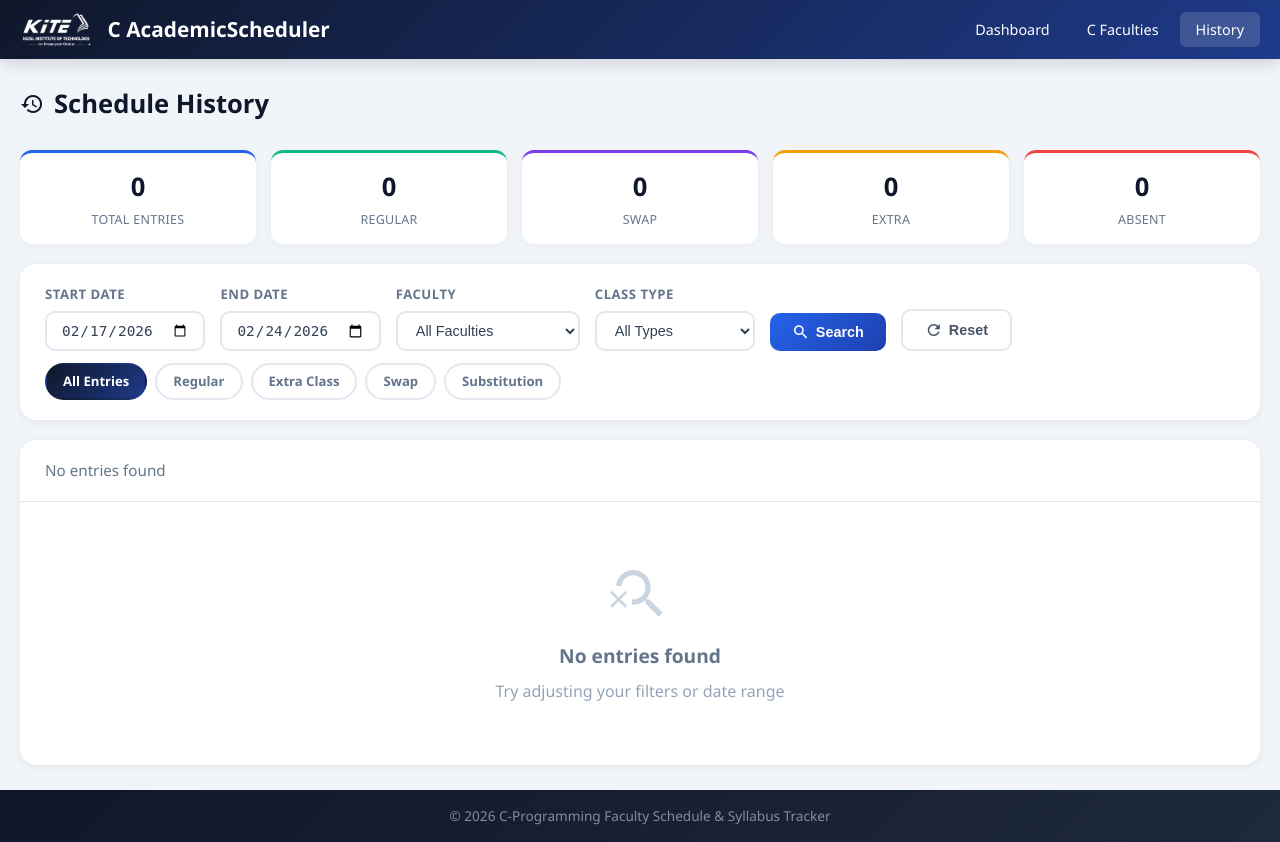
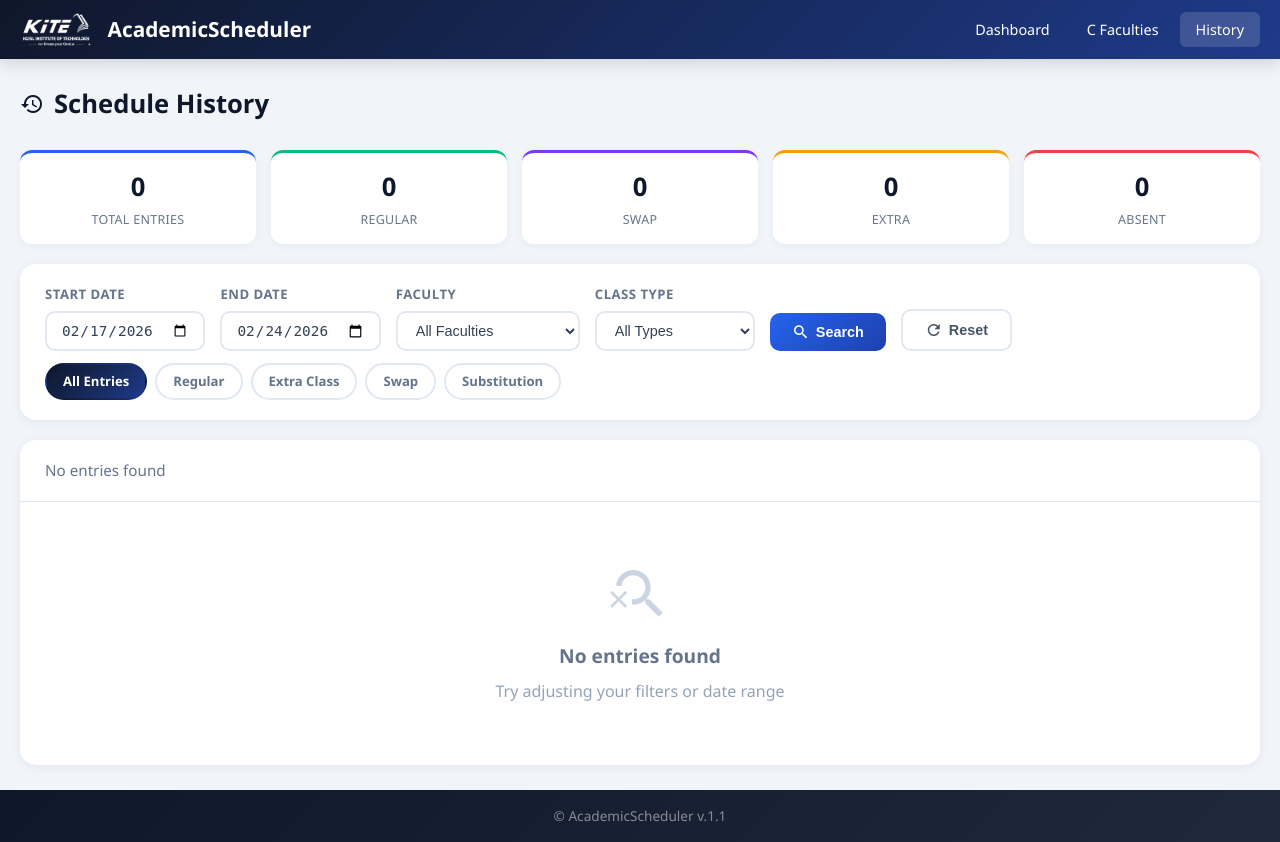
Before and after one commit to mourishantony/C_faculties_chatbot, a FastAPI app: page /cprog_history_h4m1 in a window 1280 px wide. Run offline with FastAPI, Linux system fonts and the light colour scheme; data comes from the database, SQL or seed files in the repository; data that the repository does not hold is empty.

Commit message:
Update titles and footers across templates to standardize branding as "AcademicScheduler v.1.1"

```diff
--- a/templates/admin_dashboard.html
+++ b/templates/admin_dashboard.html
@@ -150,7 +150,7 @@
         <!-- Footer -->
         <footer class="footer">
             <div class="container">
-                <p>&copy; 2026  C-Programming Faculty Schedule & Syllabus Tracker</p>
+                <p>&copy; AcademicScheduler v.1.1</p>
             </div>
         </footer>
     </div>
--- a/templates/admin_history.html
+++ b/templates/admin_history.html
@@ -3,7 +3,7 @@
 <head>
     <meta charset="UTF-8">
     <meta name="viewport" content="width=device-width, initial-scale=1.0">
-    <title>C AcademicScheduler</title>
+    <title>AcademicScheduler</title>
     <link rel="stylesheet" href="/static/css/style.css">
     <link href="https://fonts.googleapis.com/icon?family=Material+Icons" rel="stylesheet">
     <link rel="icon" type="image/png" href="/static/images/images.png">
@@ -689,7 +689,7 @@
             <div class="container">
                 <a href="/cprog_admin_view_x7k9" class="navbar-brand">
                     <img src="/static/images/images.png" alt="Kite Logo" />
-                    <i class="material-icons"></i> C AcademicScheduler
+                    <i class="material-icons"></i> AcademicScheduler
                 </a>
                 <ul class="navbar-nav">
                     <li><a href="/cprog_admin_view_x7k9" class="nav-link">Dashboard</a></li>
@@ -779,7 +779,7 @@
 
         <footer class="footer">
             <div class="container">
-                <p>&copy; 2026 C-Programming Faculty Schedule & Syllabus Tracker</p>
+                <p>&copy; AcademicScheduler v.1.1</p>
             </div>
         </footer>
     </div>
--- a/templates/c_faculties.html
+++ b/templates/c_faculties.html
@@ -3,7 +3,7 @@
 <head>
     <meta charset="UTF-8">
     <meta name="viewport" content="width=device-width, initial-scale=1.0">
-    <title>C AcademicScheduler</title>
+    <title>AcademicScheduler</title>
     <link rel="stylesheet" href="/static/css/style.css">
     <link href="https://fonts.googleapis.com/icon?family=Material+Icons" rel="stylesheet">
     <link rel="icon" type="image/png" href="/static/images/images.png">
@@ -384,7 +384,7 @@
             <div class="container">
                 <a href="/cprog_admin_view_x7k9" class="navbar-brand">
                     <img src="/static/images/images.png" alt="Kite Logo" />
-                    <i class="material-icons"></i> C AcademicScheduler
+                    <i class="material-icons"></i> AcademicScheduler
                 </a>
                 <ul class="navbar-nav">
                     <li><a href="/cprog_admin_view_x7k9" class="nav-link">Dashboard</a></li>
@@ -427,7 +427,7 @@
         <!-- Footer -->
         <footer class="footer">
             <div class="container">
-                <p>&copy; 2026 C Programming Faculty Management System</p>
+                <p>&copy; AcademicScheduler v.1.1</p>
             </div>
         </footer>
     </div>
--- a/templates/faculty_dashboard.html
+++ b/templates/faculty_dashboard.html
@@ -198,7 +198,7 @@
         <!-- Footer -->
         <footer class="footer">
             <div class="container">
-                <p>&copy; 2026 C Programming Faculty Schedule & Syllabus Tracker</p>
+                <p>&copy; AcademicScheduler v.1.1</p>
             </div>
         </footer>
     </div>
--- a/templates/login.html
+++ b/templates/login.html
@@ -3,7 +3,7 @@
 <head>
     <meta charset="UTF-8">
     <meta name="viewport" content="width=device-width, initial-scale=1.0">
-    <title>C AcademicScheduler</title>
+    <title>AcademicScheduler</title>
     <link rel="stylesheet" href="/static/css/style.css">
     <link href="https://fonts.googleapis.com/icon?family=Material+Icons" rel="stylesheet">
         <link rel="icon" type="image/png" href="/static/images/images.png">
@@ -61,7 +61,7 @@
     <div class="auth-container">
         <div class="auth-card">
             <div class="auth-header">
-                <img src="/static/images/imagesgh.png" alt="C AcademicScheduler" class="auth-logo">
+                <img src="/static/images/imagesgh.png" alt="AcademicScheduler" class="auth-logo">
                 <!-- <h1><i class="material-icons" style="vertical-align: middle; margin-right: 8px;">school</i>C Faculty Manager</h1>
                 <p>Sign in to continue</p> -->
             </div>
--- a/templates/super_admin_dashboard.html
+++ b/templates/super_admin_dashboard.html
@@ -3,7 +3,7 @@
 <head>
     <meta charset="UTF-8">
     <meta name="viewport" content="width=device-width, initial-scale=1.0">
-    <title>Super Admin Dashboard - C AcademicScheduler</title>
+    <title>Super Admin Dashboard - AcademicScheduler</title>
     <link rel="stylesheet" href="/static/css/style.css">
     <link href="https://fonts.googleapis.com/icon?family=Material+Icons" rel="stylesheet">
     <link rel="icon" type="image/png" href="/static/images/images.png">
@@ -252,7 +252,7 @@
         <nav class="navbar">
             <div class="container">
                 <a href="/" class="navbar-brand">
-                    <i class="material-icons">computer</i> C AcademicScheduler
+                    <i class="material-icons">computer</i> AcademicScheduler
                 </a>
                 <ul class="navbar-nav">
                     <li><span style="color: white; display: flex; align-items: center; gap: 6px;">
@@ -563,7 +563,7 @@
         <!-- Footer -->
         <footer class="footer">
             <div class="container">
-                <p>&copy; 2026 C Programming Faculty Management System - Super Admin</p>
+                <p>&copy; AcademicScheduler v.1.1 - Super Admin</p>
             </div>
         </footer>
     </div>
```
